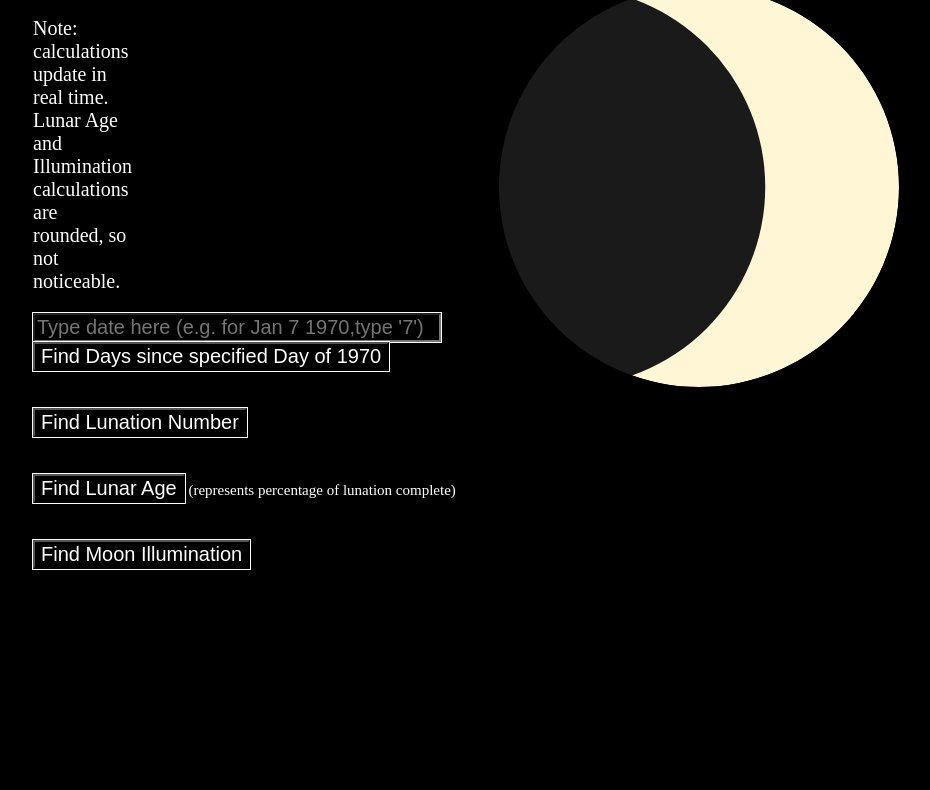
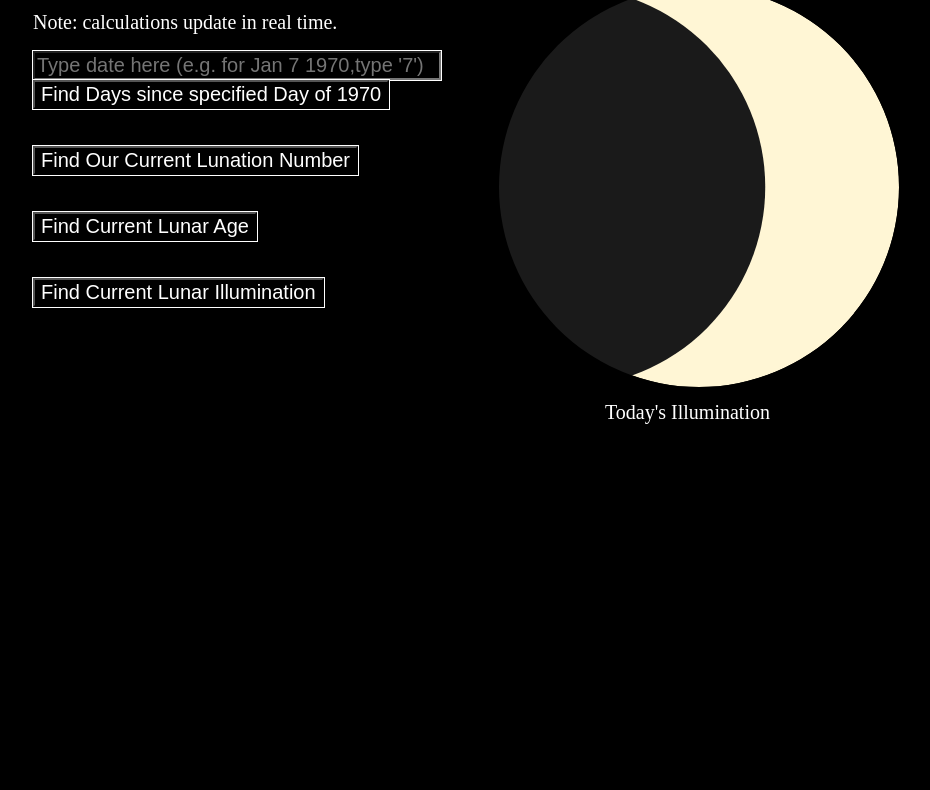
Before and after one commit to linares-m/moon-calculator, a plain HTML site: page index.html in a window 1280 px wide. Shown: the part 183-973 px from the top of the page, without its empty margins (163-1093 px from the left). Drawn offline with Linux system fonts and the light colour scheme.

Commit message:
Layout, text adjustments

```diff
--- a/index.html
+++ b/index.html
@@ -10,27 +10,28 @@
     <circle id='moonIllum' r='50'cy='100'cx='150'fill='#fff6d5'/>
     <circle id='moonShade' r='50'cy='100'cx='150'fill='#1a1a1a'/>
     <path id='moonFrame'd='M 0,0 V 200.0002 H 300.00028 V 0 Z m 150.00014,50.000047 a 50,50 0 0 1 50.00005,50.000053 50,50 0 0 1 -50.00005,50.00005 50,50 0 0 1 -50.00005,-50.00005 50,50 0 0 1 50.00005,-50.000053 z'/>
-    </svg>
+  </svg>
+  <span id='moonAge'>Today's Illumination</span>
   <div id="calculatorContainer">
     <header><h1>Moon Age Calculator</h1></header>
+    <span>Note: calculations update in real time. </span>
     <br>
-    <p>Note: calculations update in real time. Lunar Age and Illumination calculations are rounded, so not noticeable.</p>
+    <br>
     <input type="text" id="dateInput" name="input" placeholder="Type date here (e.g. for Jan 7 1970,type '7')"></textarea>
     <br>
     <button id="day">Find Days since specified Day of 1970</button>
     <br>
     <p id="daysSince"></p>
     <br>
-    <button type="button" id="lunationButton" name="lunation" >Find Lunation Number</button>
+    <button type="button" id="lunationButton" name="lunation" >Find Our Current Lunation Number</button>
     <br>
     <p id="lunation"></p>
     <br>
-    <button type="button" id="lunarAgeButton" name="lunarAge" >Find Lunar Age</button>
-    <label for="lunarAgeButton" id="findLunarAge" >(represents percentage of lunation complete)</label>
+    <button type="button" id="lunarAgeButton" name="lunarAge" >Find Current Lunar Age</button>
     <br>
     <p id="lunarAge" ></p>
     <br>
-    <button type="button" id="illButton" name="ill" >Find Moon Illumination</button>
+    <button type="button" id="illButton" name="ill" >Find Current Lunar Illumination</button>
     <br>
     <p id="ill" ></p>
 
```
